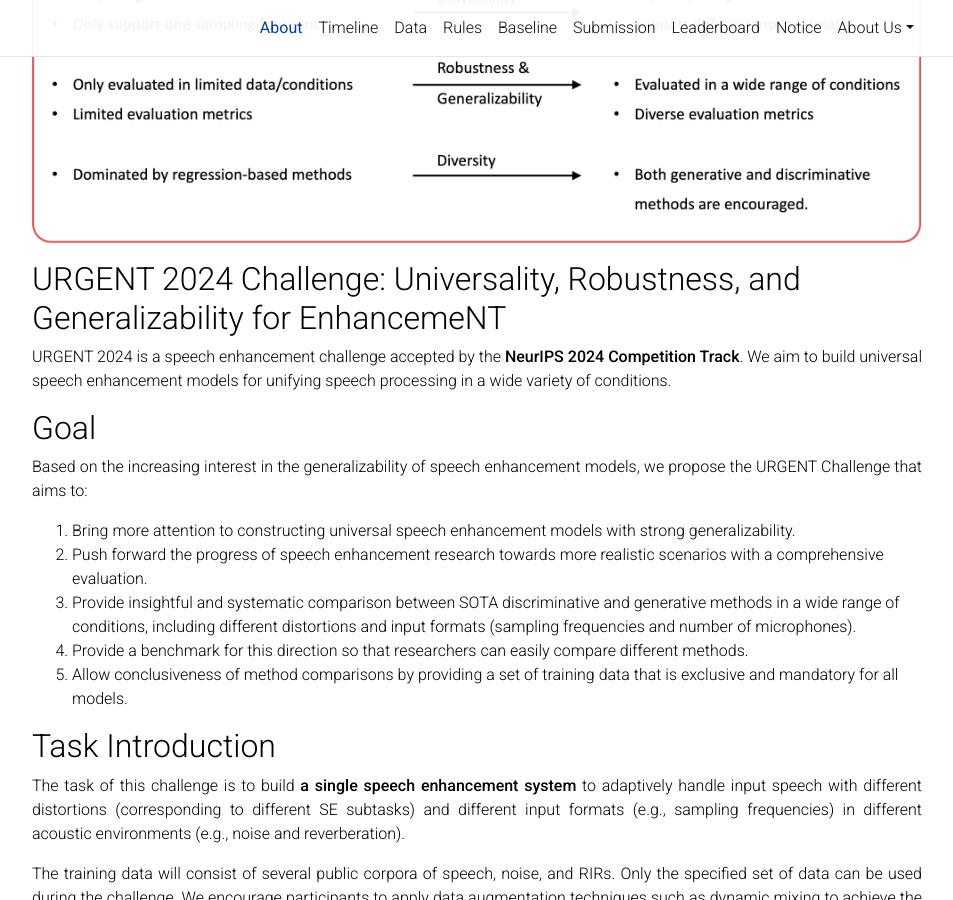
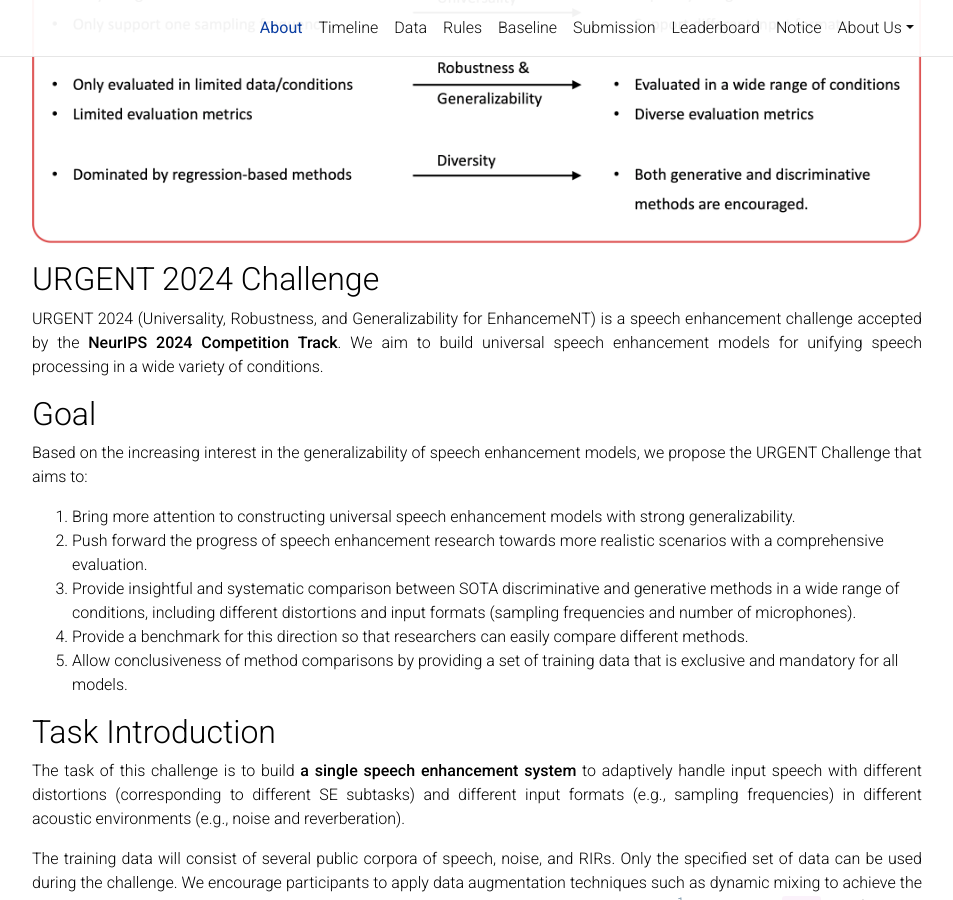
Before and after one commit to urgent-challenge/urgent2024, a Jekyll site: the page built from _pages/about.md, in a window 1280 px wide and 900 px high, scrolled down 315 px. Shown: the whole window, without its empty margins (163-1116 px from the left). Built offline with Jekyll 4.4.1, drawn with Linux system fonts in a browser that asks for light colours; comment, search, counter and statistics services are not loaded; a style sheet for code colours, icons or effects is not loaded.

```diff
--- a/_pages/about.md
+++ b/_pages/about.md
@@ -35,9 +35,9 @@ if isinstance(speech_mix, np.ndarray):
     speech_mix = torch.as_tensor(speech_mix)
 </d-code> -->
 
-## URGENT 2024 Challenge: Universality, Robustness, and Generalizability for EnhancemeNT
+## URGENT 2024 Challenge
 
-URGENT 2024 is a speech enhancement challenge accepted by the **NeurIPS 2024 Competition Track**. We aim to build universal speech enhancement models for unifying speech processing in a wide variety of conditions.
+URGENT 2024 (Universality, Robustness, and Generalizability for EnhancemeNT) is a speech enhancement challenge accepted by the **NeurIPS 2024 Competition Track**. We aim to build universal speech enhancement models for unifying speech processing in a wide variety of conditions.
 
 ## Goal
 
```
